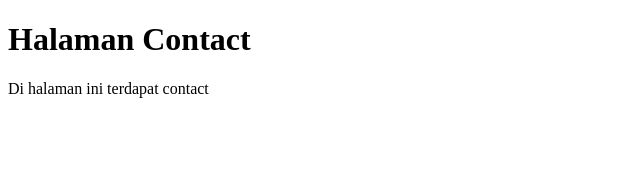
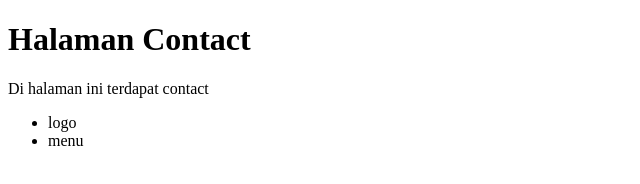
Before and after one commit to krizedward/belajar-git, a plain HTML site: page contact.html in a window 1280 px wide. Shown: the full height of the page, 0-640 px from the left. Drawn offline with Linux system fonts and the light colour scheme.

Commit message:
tambah contact menu

```diff
--- a/contact.html
+++ b/contact.html
@@ -6,5 +6,13 @@
 <body>
 	<h1>Halaman Contact</h1>
 	<p>Di halaman  ini terdapat contact</p>
+
+	<div id="head">
+		<ul>
+			<li>logo</li>
+			<li>menu</li>
+		</ul>
+	</div>
+
 </body>
 </html>
```
